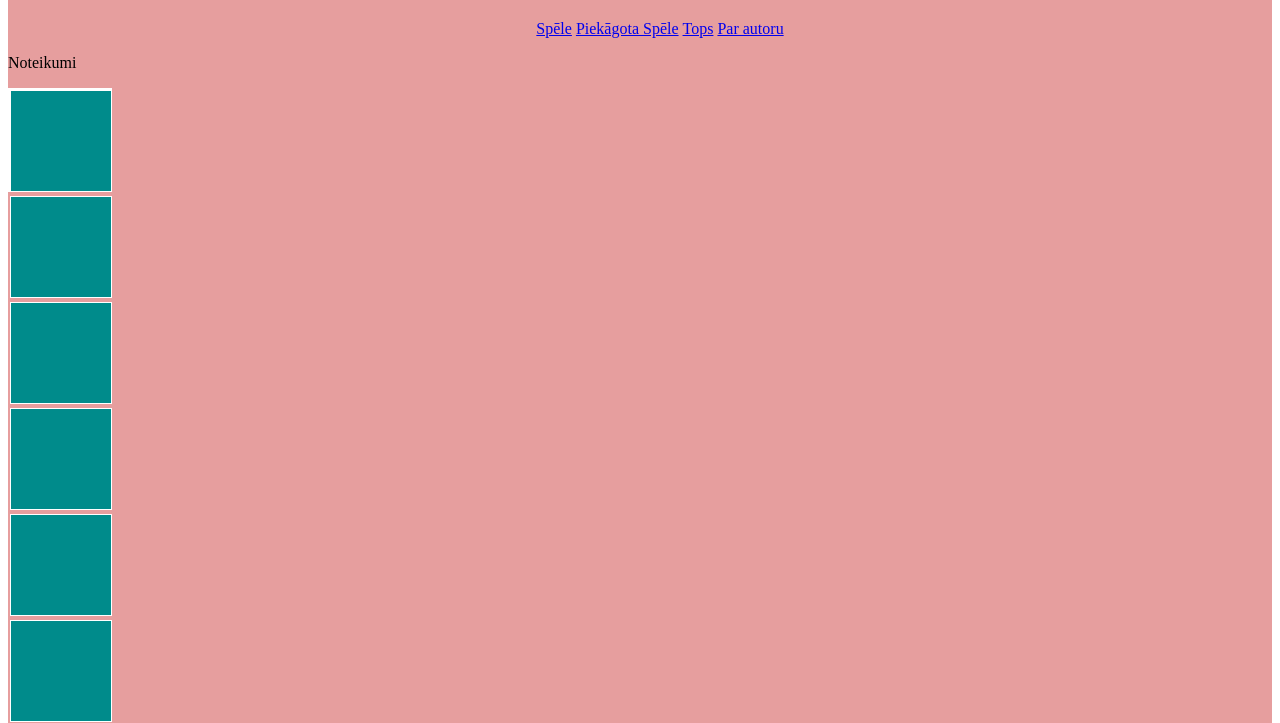
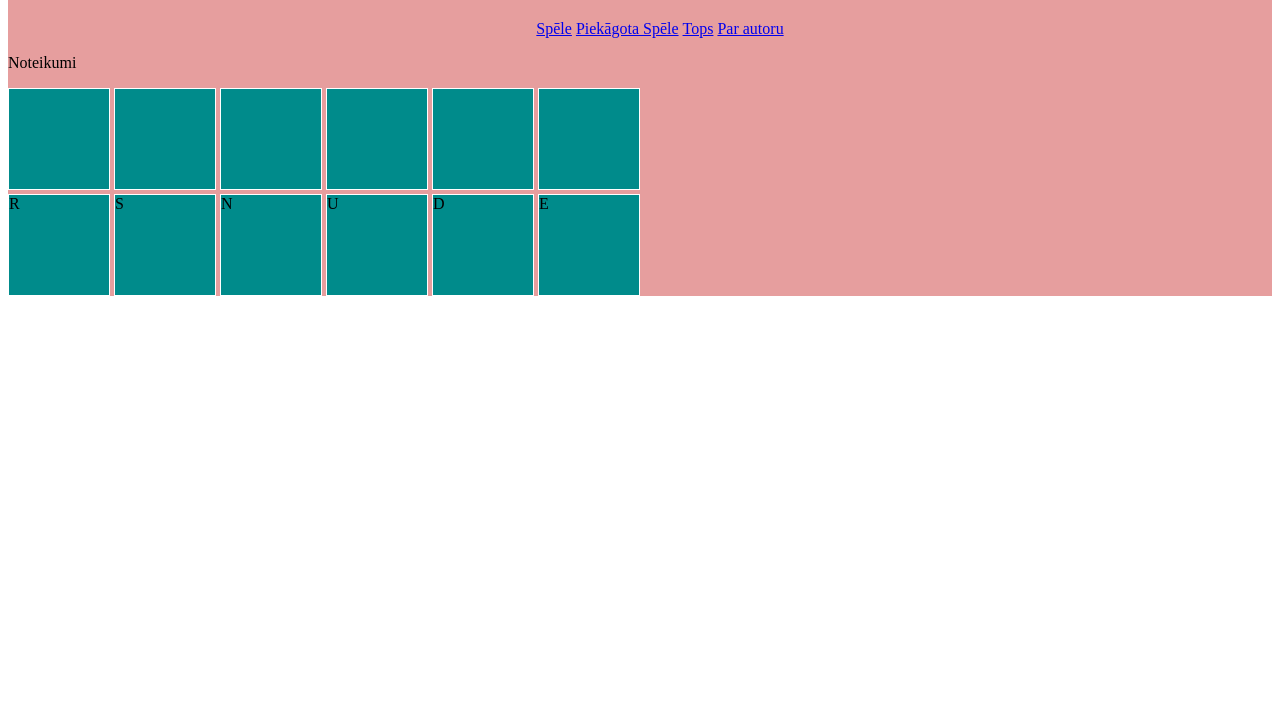
Before and after one commit to ivetagoldmane/majas_darbs_spele, a plain HTML site: page index.html in a window 1280 px wide. Shown: the part 60-783 px from the top of the page. Drawn offline with Linux system fonts and the light colour scheme.

Commit message:
Update style.css

```diff
--- a/style.css
+++ b/style.css
@@ -7,15 +7,8 @@ ul
 li
 { display: inline-block;}
 
-.game2
-{ text-align: center;
-    display: inline-block;
-    background: darkcyan;
-    width: 100px;
-    height: 100px;
-    border:2px solid white;}
-.game
-{width: 350px; }
+
+
 .block
 { display: inline-block;
 background: darkcyan;
```
